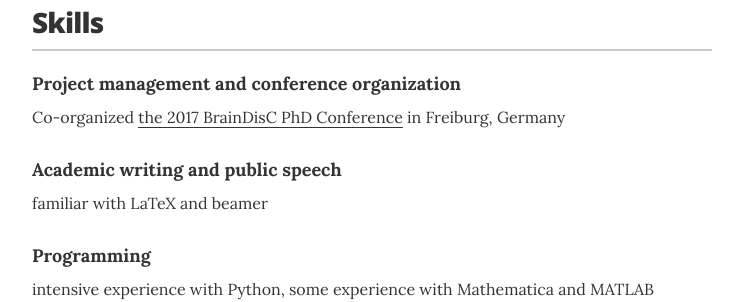
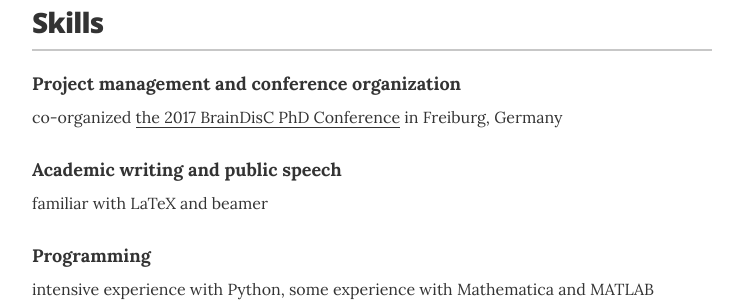
Before and after one commit to ErbB4/erbb4.github.io, a Jekyll site: the page built from index.html, in a window 1280 px wide and 900 px high, scrolled down 2702 px. Shown: the part 153-455 px from the top of the window, without its empty margins (268-1011 px from the left). Built offline with Jekyll 4.4.1, drawn with Linux system fonts in a browser that asks for light colours.

```diff
--- a/_layouts/resume.html
+++ b/_layouts/resume.html
@@ -171,7 +171,7 @@
 
         <div class="resume-item">
           <h4 class="resume-item-details">Project management and conference organization</h4>
-          <p class="resume-item-copy">Co-organized <a href="https://www.bcf.uni-freiburg.de/events/conferences-workshops/20170928-phd-conference">the 2017 BrainDisC PhD Conference</a> in Freiburg, Germany</p>
+          <p class="resume-item-copy">co-organized <a href="https://www.bcf.uni-freiburg.de/events/conferences-workshops/20170928-phd-conference">the 2017 BrainDisC PhD Conference</a> in Freiburg, Germany</p>
         </div>
 
 
```
